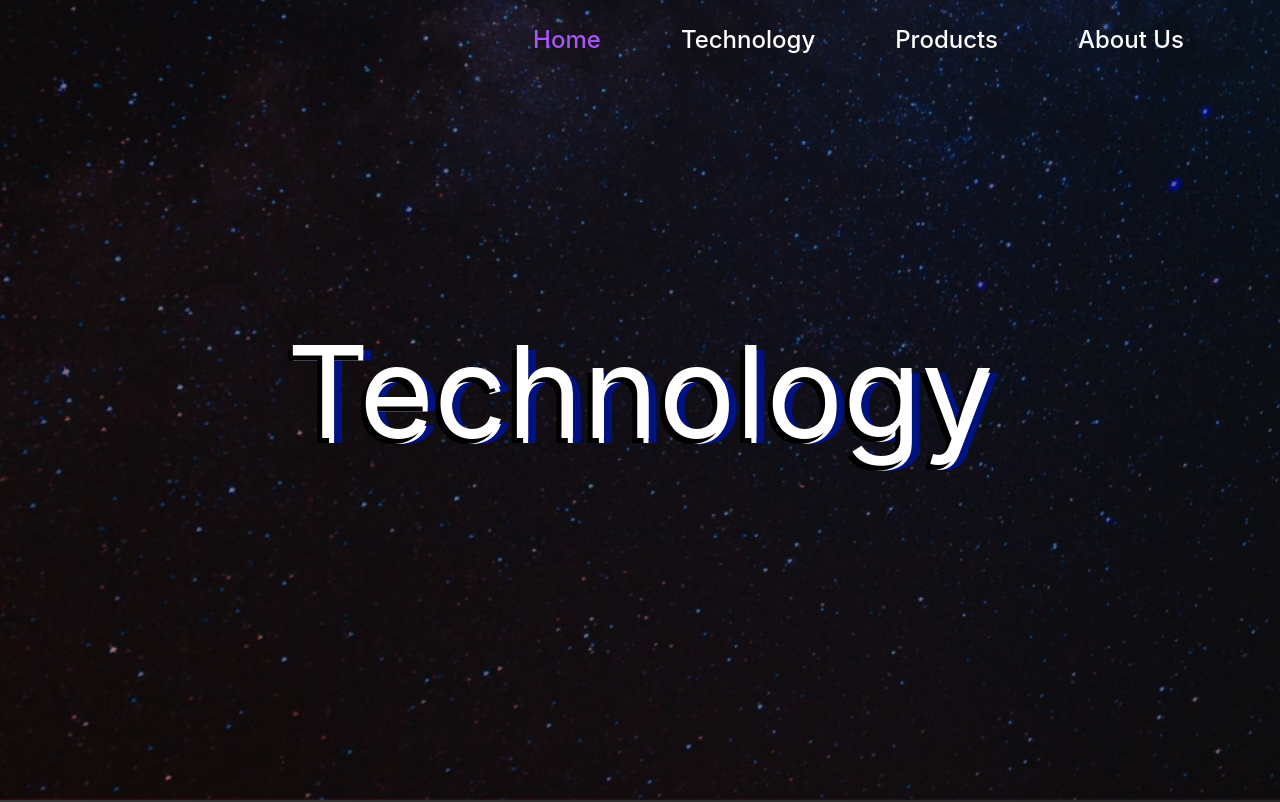
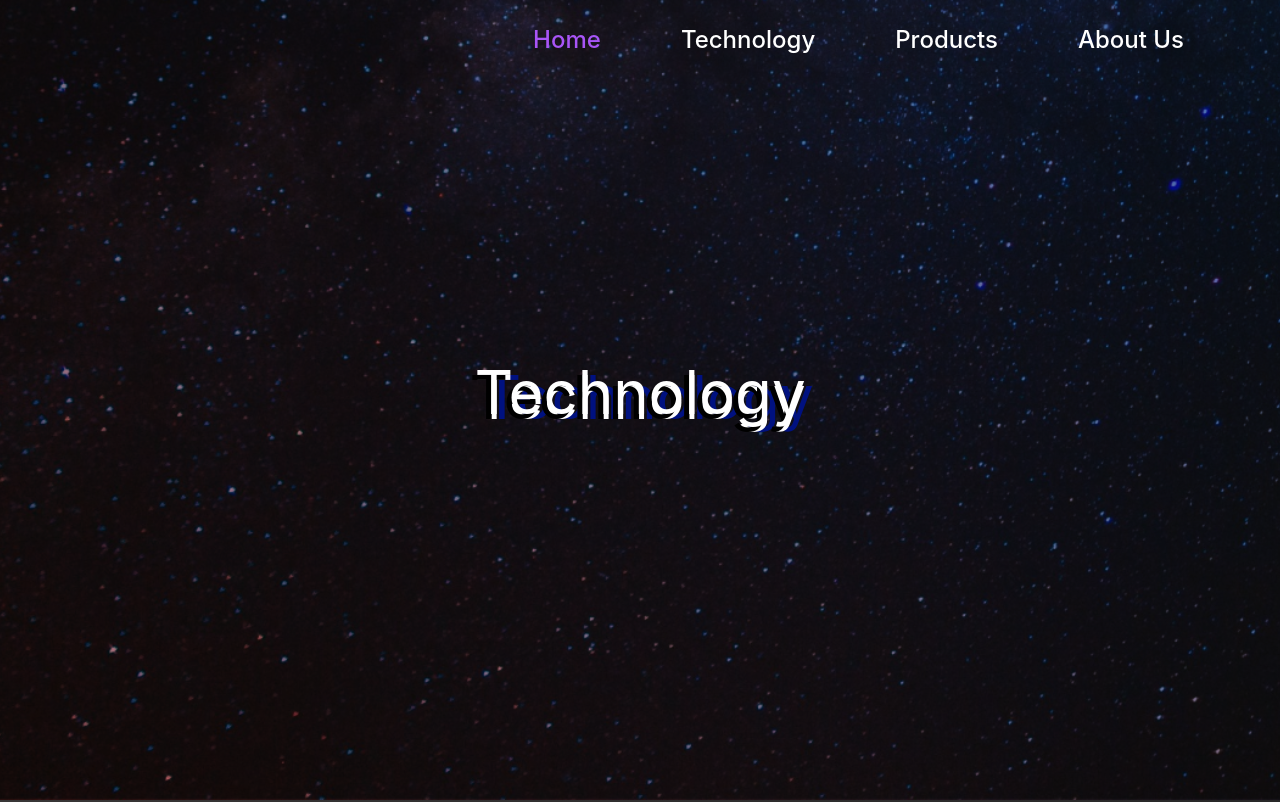
Before and after one commit to Eshller/equateS, a React (Vite) app: page /technology in a window 1280 px wide. Shown: the top 802 px of the page. Built offline with nearby package versions, Linux system fonts and the light colour scheme; grey boxes are pictures that could not be loaded.

Commit message:
tech plus home page

```diff
--- a/src/pages/Landing/Home.jsx
+++ b/src/pages/Landing/Home.jsx
@@ -44,7 +44,7 @@ const Home = () => {
         <div style={vectorImage2} className="hidden md:block"></div>
       </div>
 
-      <h1 className="text-4xl md:text-6xl font-bold mb-4 pt-40 md:p-20 z-10">
+      <h1 className="text-4xl xl:text-6xl font-bold mb-4 pt-40 md:p-20 z-10">
         Multi-Orbital Optical Communication Payloads in Space
       </h1>
       <div className="z-10 w-full text-right">
--- a/src/pages/Technology/Technology.jsx
+++ b/src/pages/Technology/Technology.jsx
@@ -64,10 +64,7 @@ const Technology = () => {
                 >
                     <div className="text-5xl xl:text-6xl mb-4 py-4" style={{
                           color: 'white',
-
-                          fontSize: '8rem',
                           textAlign: 'center',
-                        //   mixBlendMode: 'multiply',
                           textShadow: 'black -5px 5px 0px, white 0px 5px 0px, #001180 8px 5px 0px',
                         //   textShadow: '-1px -1px 0 #000, 1px -1px 0 #000, -1px 1px 0 #000, 1px 1px 0 #000'
 
```
Also changed, not shown: 2 other files (tests, documents, lock files or other folders).
